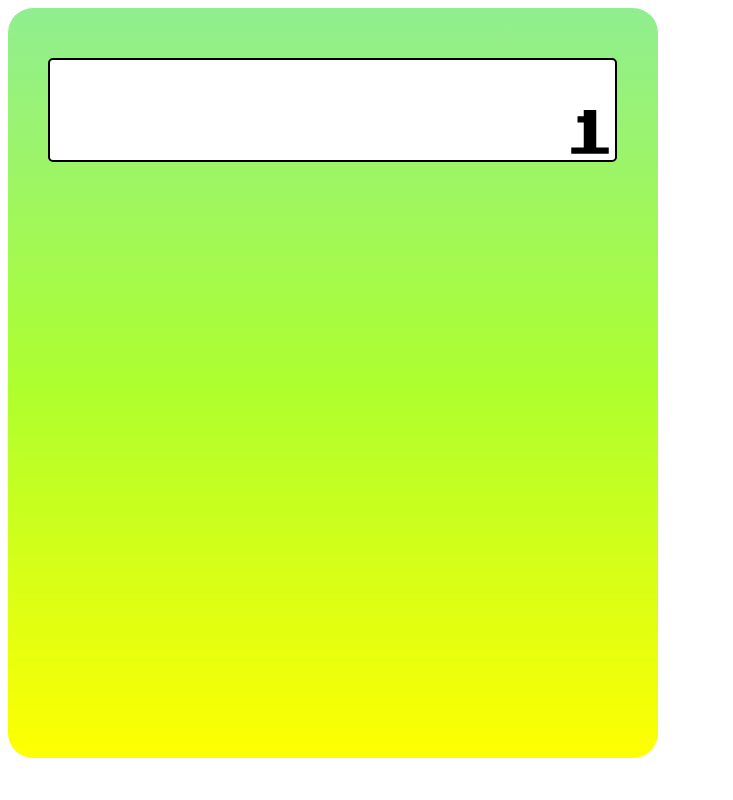
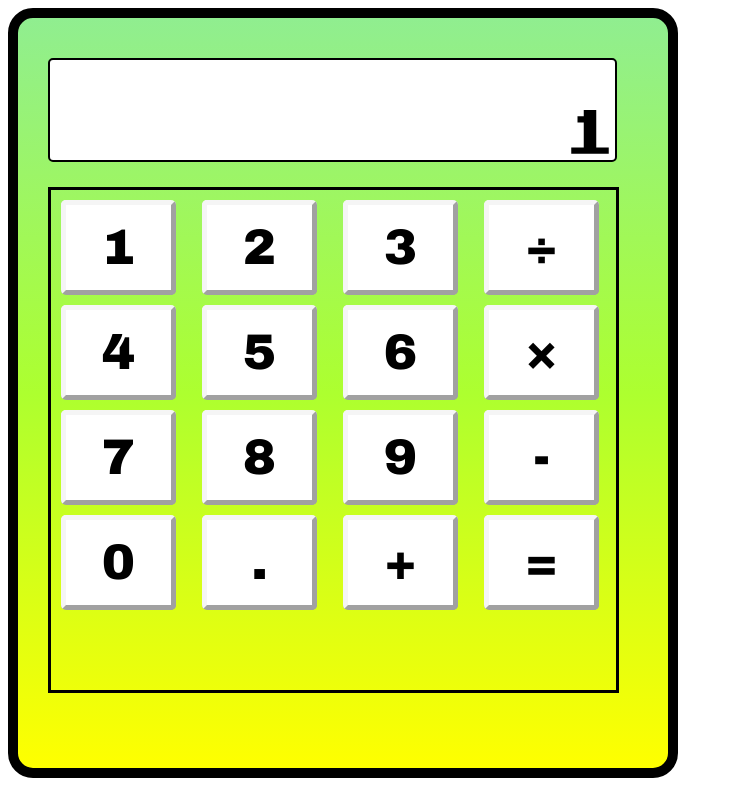
Before and after one commit to newton1321/calculator, a plain HTML site: page index.html in a window 1280 px wide. Shown: the whole page, without its empty margins (0-733 px from the left). Drawn offline with Linux system fonts and the light colour scheme.

Commit message:
add done all the graphics need to do finish the functionality

```diff
--- a/index.html
+++ b/index.html
@@ -19,7 +19,28 @@
     <div class = "answer">
     <p>1</p>
     </div>
+    <div class = "buttons">
+        <button id = "one">1</button>
+        <button id = "two">2</button>
+        <button id = "three">3</button>
+        <button id = "divition">÷</button>
+        <br>
+        <button id = "four">4</button>
+        <button id = "five">5</button>
+        <button id = "six">6</button>
+        <button id = "multiplication">×</button>
+        <br>
+        <button id = "seven">7</button>
+        <button id = "eight">8</button>
+        <button id = "nine">9</button>
+        <button id = "subtraction">-</button>
+        <br>
+        <button id = "zero">0</button>
+        <button id = "dot">.</button>
+        <button id = "addition">+</button>
+        <button id = "equal">=</button>
 
+    </div>
 
     <script src = "index.js"></script>
 </body>
--- a/style.css
+++ b/style.css
@@ -4,7 +4,10 @@
     background-image: linear-gradient(lightgreen,greenyellow, yellow);
     position: absolute;
     z-index: 0;
+    border-style: solid;
+    border-width: 10px;
     border-radius: 25px;
+
 }
 .answer{
 
@@ -23,3 +26,122 @@
     font-size: 50px;
 
 }
+
+.buttons{
+
+    position: relative;
+    border-style: solid;
+    width: 565px;
+    height: 500px;
+    top: 75px;
+    right: -40px;
+    font-family: "Press Start 2P";
+
+}
+
+button{
+    width: 115px;
+    background-color: white;
+    font-family: "Arial Black";
+    font-size: 50px;
+    border-radius: 5px;
+    border-width: 5px;
+    border-color: whitesmoke;
+    position: relative;
+    padding: 15px;
+
+}
+
+#one{
+
+    top: 10px;
+    right: -10px;
+
+}
+
+#two{
+    top: 10px;
+    right: -20px;
+}
+
+#three{
+
+    top: 10px;
+    right: -30px;
+}
+
+#divition{
+    top: 10px;
+    right: -40px;
+}
+
+#four{
+    top: 20px;
+    right: -10px;
+}
+
+#five{
+
+    top: 20px;
+    right: -20px;
+}
+
+#six{
+
+    top: 20px;
+    right: -30px;
+}
+
+#multiplication{
+
+    top: 20px;
+    right: -40px;
+}
+
+#seven{
+
+    top: 30px;
+    right: -10px;
+}
+
+#eight{
+
+    top: 30px;
+    right: -20px;
+}
+
+#nine{
+
+    top: 30px;
+    right: -30px;
+}
+
+#subtraction{
+
+    top: 30px;
+    right: -40px;
+}
+
+#zero{
+
+    top: 40px;
+    right: -10px;
+}
+
+#dot{
+
+    top: 40px;
+    right: -20px;
+}
+
+#addition{
+
+    top: 40px;
+    right: -30px;
+}
+
+#equal{
+
+    top: 40px;
+    right: -40px;
+}
```
